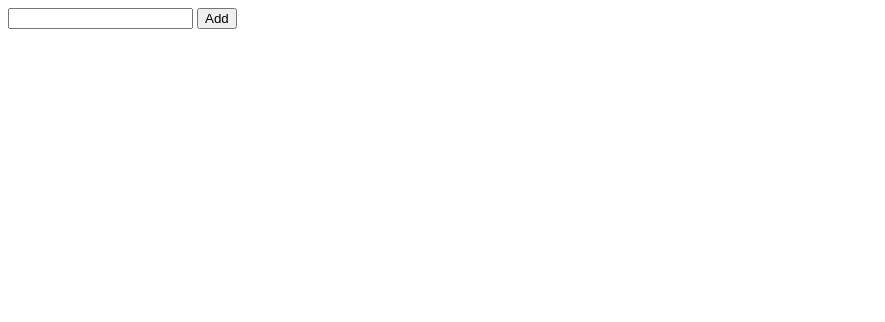
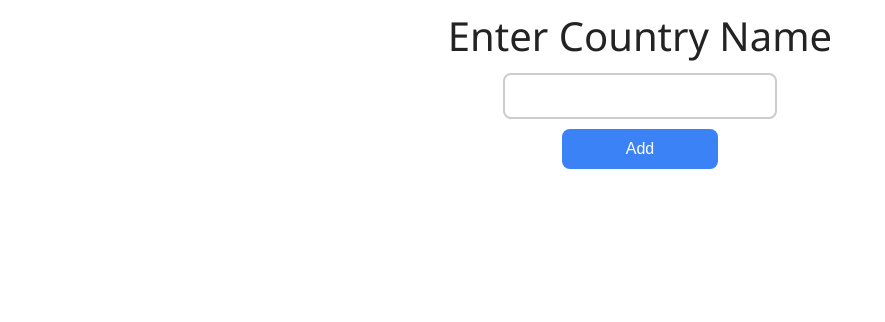
Before and after one commit to Akin-Genc0/covid-cases-visualiser, a plain HTML site: page index.html in a window 1280 px wide. Shown: the whole page, without its empty margins (0-885 px from the left). Drawn offline with nearby package versions, Linux system fonts and the light colour scheme.

Commit message:
added basic UI

```diff
--- a/index.html
+++ b/index.html
@@ -8,11 +8,12 @@
     <script src="https://cdn.jsdelivr.net/npm/chart.js"></script>
 </head>
 <body>
-
+    <div class="con">
+    <label for="country">Enter Country Name</label>
     <input type="text"  id="country">
     <button id="add">Add</button>
 
-
+</div>
 
 <div>
   <canvas id="myChart"></canvas>
--- a/style.css
+++ b/style.css
@@ -0,0 +1,47 @@
+.con {
+    display: flex;
+    flex-direction: column;
+    justify-content: center;
+    align-items: center;
+    gap: 10px;
+}
+
+label {
+    font-family: 'Segoe UI', sans-serif;
+    font-size: 2.5rem;
+    font-weight: 500;
+    color: rgb(35, 35, 35);
+}
+
+#country {
+    padding: 10px;
+    font-size: 1.2rem;
+    border: 2px solid #ccc;
+    border-radius: 8px;
+    width: 250px;
+    outline: none;
+    transition: border-color 0.3s ease, box-shadow 0.3s ease;
+}
+
+#country:focus {
+    border-color: #3b82f6;
+    box-shadow: 0 0 5px rgba(59, 130, 246, 0.5);
+}
+
+#add {
+
+  padding: 0.7rem 4rem;
+  border-radius: 0.5rem;
+  border: none;
+  background-color: #3b82f6;
+  color: white;
+  font-size: 1rem;
+  font-weight: 500;
+  cursor: pointer;
+  transition: background-color 0.3s ease, transform 0.2s ease;
+}
+
+#add:hover {
+  background-color: #2563eb;
+  transform: translateY(-2px);
+}
```
